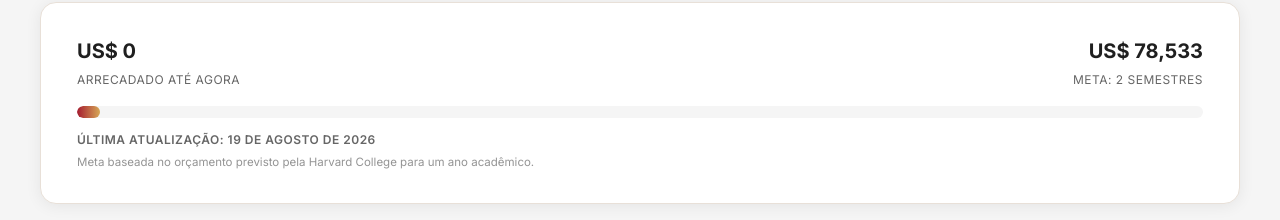
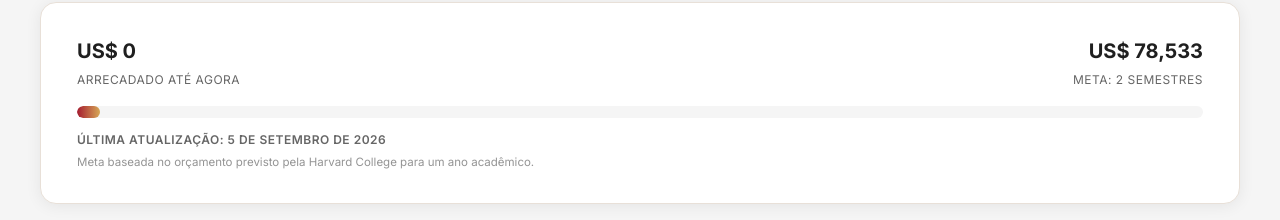
Before and after one commit to carolinaporto/harvard-vus-site, a React (Vite) app: page / in a window 1280 px wide. Shown: the part 2240-2460 px from the top of the page. Built offline with nearby package versions, Linux system fonts and the light colour scheme; no server answers; the database is empty.

Commit message:
Update last updated date to September 5, 2026

```diff
--- a/src/data/content.ts
+++ b/src/data/content.ts
@@ -13,8 +13,8 @@ const PIX_KEY = 'f5109849-8c38-42b3-8328-6e86fa7a10aa'; //nubank
 
 // ─── Atualizar aqui quando o valor arrecadado mudar ───────────────────────────
 const lastUpdated = {
-  pt: '19 de Agosto de 2026',
-  en: 'August 19, 2026',
+  pt: '5 de Setembro de 2026',
+  en: 'September 5, 2026',
 };
 // ─────────────────────────────────────────────────────────────────────────────
 
```
